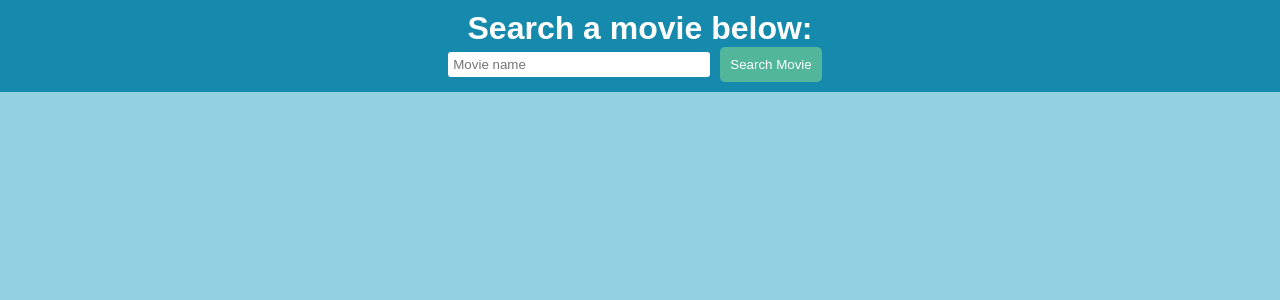
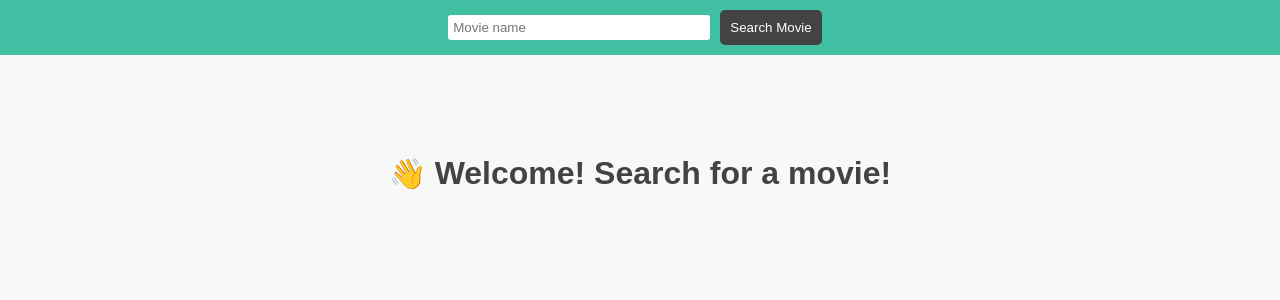
Before and after one commit to obs4qqf/movie-collection-app, a React (Create React App) app in the folder appfrontend/: page / in a window 1280 px wide. Shown: the top 300 px of the page. Built offline with nearby package versions, Linux system fonts and the light colour scheme.

Commit message:
Update styling and search error progress

```diff
--- a/appfrontend/src/App.js
+++ b/appfrontend/src/App.js
@@ -8,8 +8,11 @@ function App() {
   const [movieData, setMovieData] = useState([])
   const [movieDetails, setMovieDetails] = useState({})
   const [showMovieDetails, setShowMovieDetails] = useState(false)
+  const [showHomeScreen, setShowHomeScreen] = useState(true)
+  const [searchError, setSearchError] = useState(false)
 
   const addMovie = async (movie) => {
+    if (movie != '') {
       const res = await fetch(`/movie?title=${movie}`)
       const data = await res.json()
       console.log(data)
@@ -23,6 +26,11 @@ function App() {
         }
       })
       setMovieData(newMovies)
+      setShowHomeScreen(false)
+      setSearchError(false)
+    } else {
+      setSearchError(true)
+    }
   }
 
   const getDetails = async (id) => {
@@ -62,6 +70,19 @@ function App() {
   return (
     <div className="app">
       <SearchMovie addMovie={addMovie} />
+      {searchError ?
+        <p id="search-error">
+          Enter a keyword to search
+        </p>
+        : <></>
+      }
+      {showHomeScreen ?
+        <div id="introduction">
+          <p>👋 </p>
+          <h1>Welcome! Search for a movie!</h1>
+        </div>
+        : <></>
+      }
       {!showMovieDetails ? <Movies movieData={movieData} getDetails={getDetails} />
         : <MoviePage movieDetails={movieDetails} backToMenu={() => setShowMovieDetails(false)}/>}
       <Credits />
--- a/appfrontend/src/components/SearchMovie.js
+++ b/appfrontend/src/components/SearchMovie.js
@@ -5,7 +5,6 @@ const SearchMovie = ({addMovie}) => {
 
     return (
         <header>
-            <h1>Search a movie below:</h1>
             <div id='search-form'>
                 <input type='text' onChange={(e) => setMovieName(e.target.value)} placeholder='Movie name'/>
                 <button onClick={() => addMovie(movieName)}>Search Movie</button>
--- a/appfrontend/src/index.css
+++ b/appfrontend/src/index.css
@@ -4,18 +4,40 @@
 }
 
 body {
-  background-color: #93d0e2;
+  background-color: #f6f9f8;
   font-family: Arial, Helvetica, sans-serif;
+  color: #424444;
 }
 
 header {
   padding: 10px;
-  background-color: #168aad;
+  background-color: #41BFA3;
   color: #FFF;
 }
 
 .app {
   margin: auto;
+}
+
+.app #introduction {
+  margin: 100px 0px;
+  text-align: center;
+}
+
+#introduction p {
+  display: inline;
+  font-size: 30px;
+}
+
+#introduction h1 {
+  display: inline;
+}
+
+#search-error {
+  text-align: center;
+  color: #ffffff;
+  background-color: #F5536D;
+  line-height: 30px;
 }
 
 h1 {
@@ -33,14 +55,14 @@ button {
   margin: 0px 10px;
   padding: 10px;
   color: #FFF;
-  background-color: #52b69a;
+  background-color: #424444;
   border: None;
   border-radius: 5px;
   cursor: pointer;
 }
 
 button:hover {
-  background-color: #2cceff;
+  background-color: #212222;
 }
 
 input {
@@ -55,11 +77,11 @@ h3 {
 }
 
 .movie {
-  background-color: rgb(241, 243, 245);
+  background-color: #fff;
   border-radius: 5px;
   margin: 10px;
   padding: 10px;
-  box-shadow: 0px 3px 6px 1px #184e77;
+  box-shadow: 0px 3px 6px 1px #424444;
 }
 
 .movie img {
@@ -82,6 +104,6 @@ h3 {
 footer {
   padding: 30px;
   margin: 10px 0px 0px 0px;
-  background-color: #168aad;
+  background-color: #41BFA3;
   text-align: center;
 }
```
Lines whose indentation alone changed are shown as unchanged.
